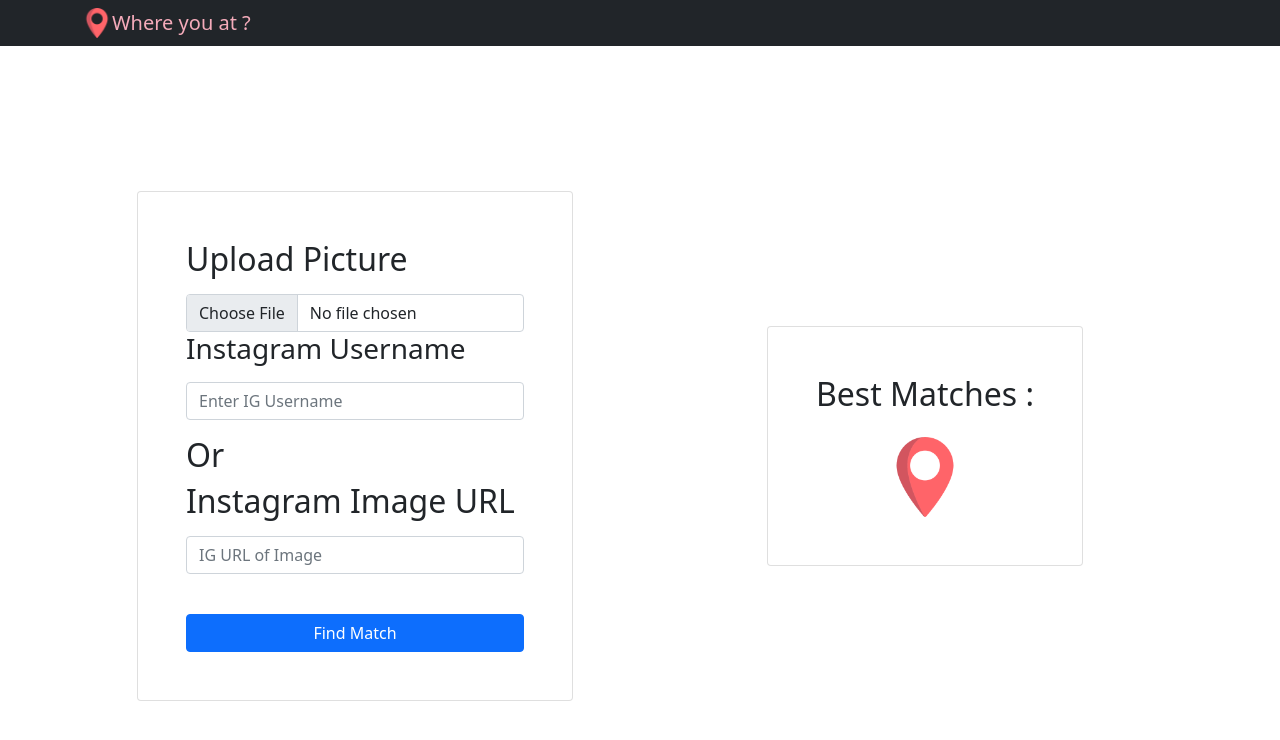
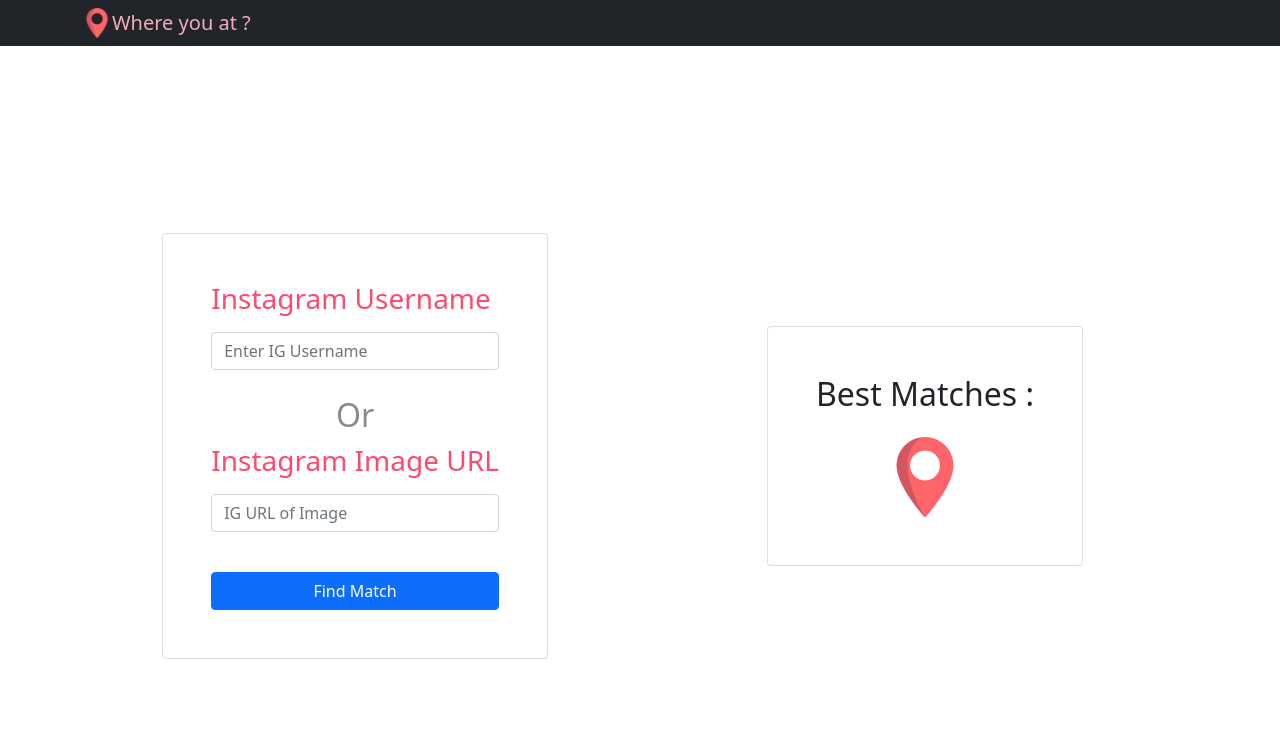
Before and after one commit to PrivatePrivates/frontend, a React (Create React App) app: page / in a window 1280 px wide. Shown: the top 740 px of the page. Built offline with nearby package versions, Linux system fonts and the light colour scheme.

Commit message:
removed image upload field

```diff
--- a/public/index.html
+++ b/public/index.html
@@ -24,7 +24,7 @@
       work correctly both with client-side routing and a non-root public URL.
       Learn how to configure a non-root public URL by running `npm run build`.
     -->
-    <title>React App</title>
+    <title>WYA?</title>
   </head>
   <body>
     <noscript>You need to enable JavaScript to run this app.</noscript>
--- a/src/components/Dashboard.js
+++ b/src/components/Dashboard.js
@@ -33,7 +33,7 @@
               <Card.Body className="p-5">
                 <Form>
                   <Form.Group controlId="formFile" className="mb-3">
-                    <Form.Label>
+                    {/* <Form.Label>
                       <h2>Upload Picture</h2>
                     </Form.Label>
 
@@ -42,16 +42,28 @@
                       onChange={(e) => {
                         console.log(e.target.files[0]);
                       }}
-                    />
+                    /> */}
                     <Form.Label>
-                      <h3>Instagram Username</h3>
+                      <h3 style={{ textAlign: "center", color: "#ff4a6f" }}>
+                        Instagram Username
+                      </h3>
                     </Form.Label>
                     <Form.Control type="text" placeholder="Enter IG Username" />
                   </Form.Group>
                   <Form.Group controlId="formFile" className="mb-3">
                     <Form.Label>
-                      <h2>Or</h2>
-                      <h2>Instagram Image URL</h2>
+                      <h2
+                        style={{
+                          textAlign: "center",
+                          margin: "10px",
+                          color: "#8a8a8a",
+                        }}
+                      >
+                        Or
+                      </h2>
+                      <h3 style={{ textAlign: "center", color: "#ff4a6f" }}>
+                        Instagram Image URL
+                      </h3>
                     </Form.Label>
                     <Form.Control type="text" placeholder="IG URL of Image" />
                   </Form.Group>
```
Also changed, not shown: 1 other file (tests, documents, lock files or other folders).
